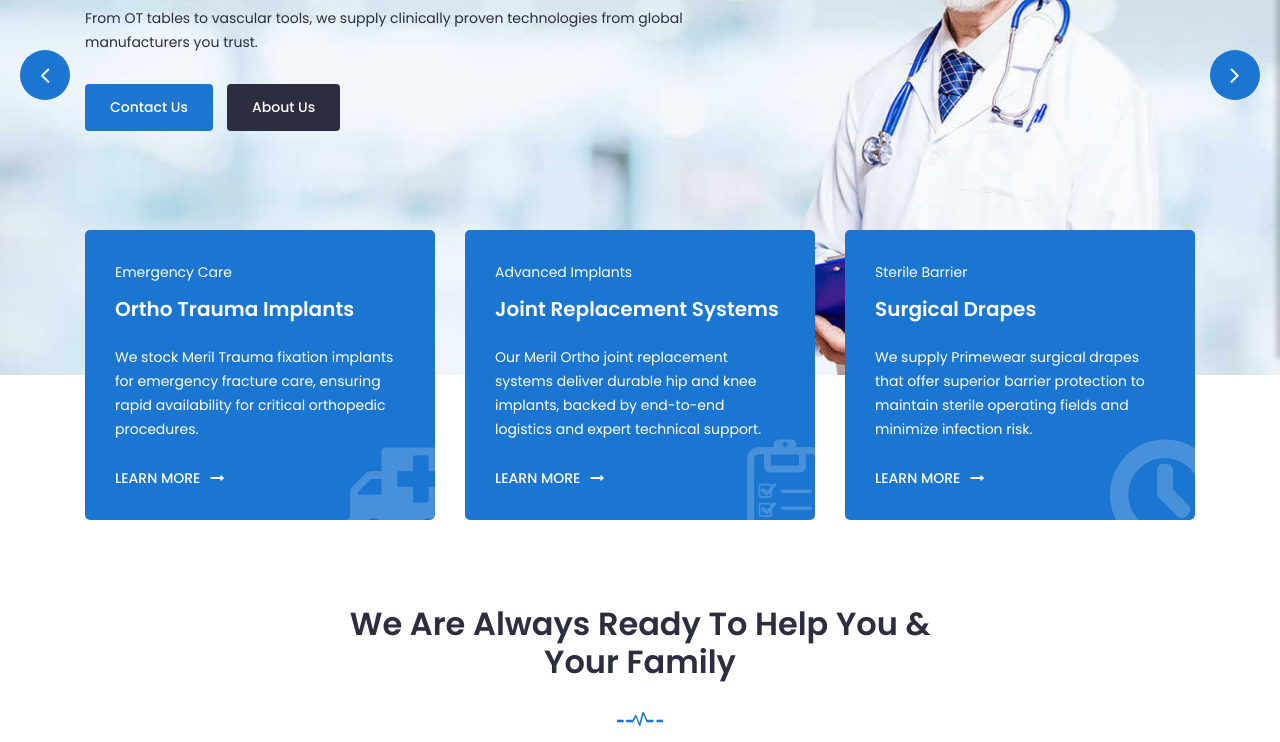
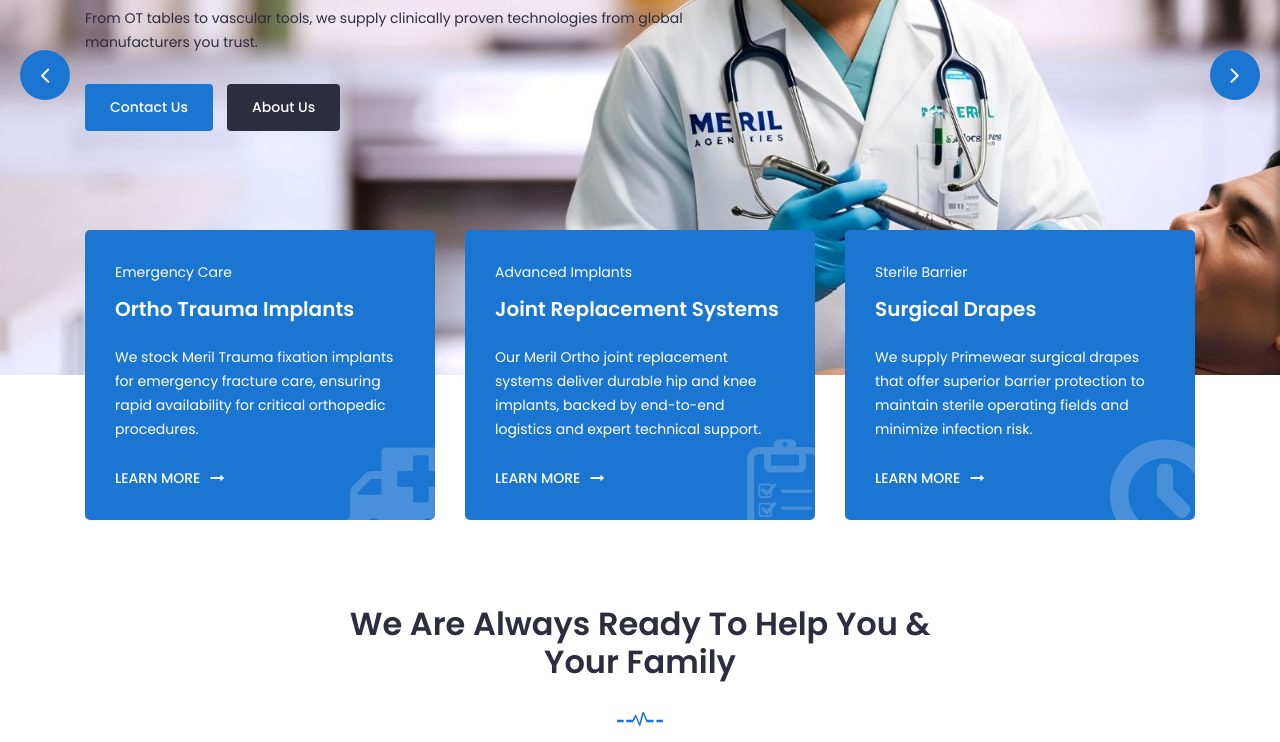
Before and after one commit to abubluecorian/abubluecorian.github.io, a plain HTML site: page index.html in a window 1280 px wide. Shown: the part 358-1100 px from the top of the page. Drawn offline with Linux system fonts and the light colour scheme; a script that the page names is missing.

Commit message:
slidernwadded

```diff
--- a/index.html
+++ b/index.html
@@ -226,7 +226,7 @@
 				</div>
 				<!-- End Single Slider -->
 				<!-- Start Single Slider -->
-				<div class="single-slider" style="background-image:url('img/sliderold.jpg')">
+				<div class="single-slider" style="background-image:url('img/slidernew.jpg')">
 					<div class="container">
 						<div class="row">
 							<div class="col-lg-7">
```
Also changed, not shown: img/slidernew.jpg (added).
